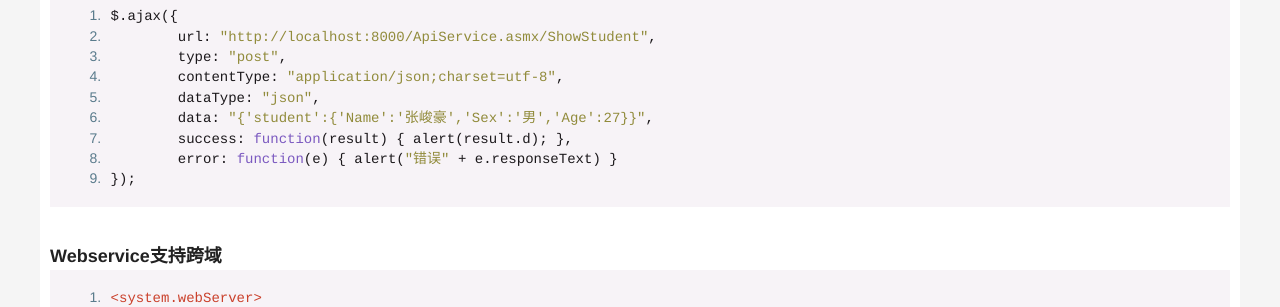
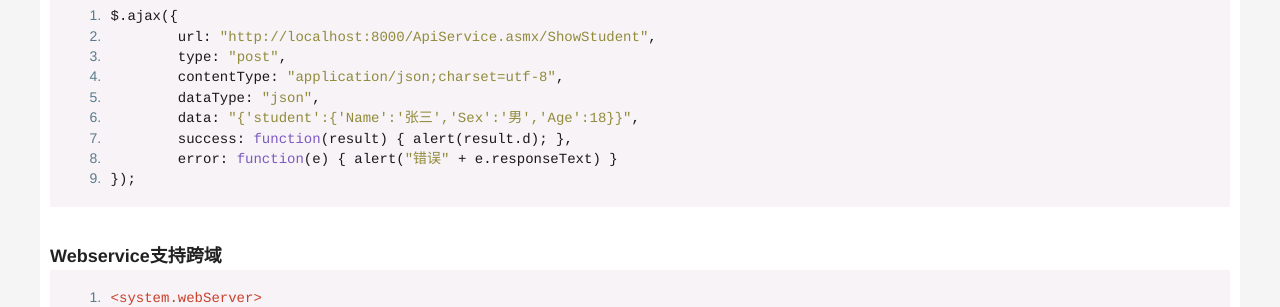
Before and after one commit to cloudrosa/cloudrosa.github.io, a Jekyll site: the page built from _posts/2019-02-22-collect-skills.md, in a window 1280 px wide. Shown: the part 236-543 px from the top of the page. Built offline with Jekyll 4.4.1, drawn with Linux system fonts in a browser that asks for light colours.

Commit message:
Update 2019-02-22-collect-skills.md

```diff
--- a/_posts/2019-02-22-collect-skills.md
+++ b/_posts/2019-02-22-collect-skills.md
@@ -13,7 +13,7 @@ $.ajax({
         type: "post",
         contentType: "application/json;charset=utf-8",
         dataType: "json",
-        data: "{'student':{'Name':'张峻豪','Sex':'男','Age':27}}",
+        data: "{'student':{'Name':'张三','Sex':'男','Age':18}}",
         success: function(result) { alert(result.d); },
         error: function(e) { alert("错误" + e.responseText) }
 });
```
